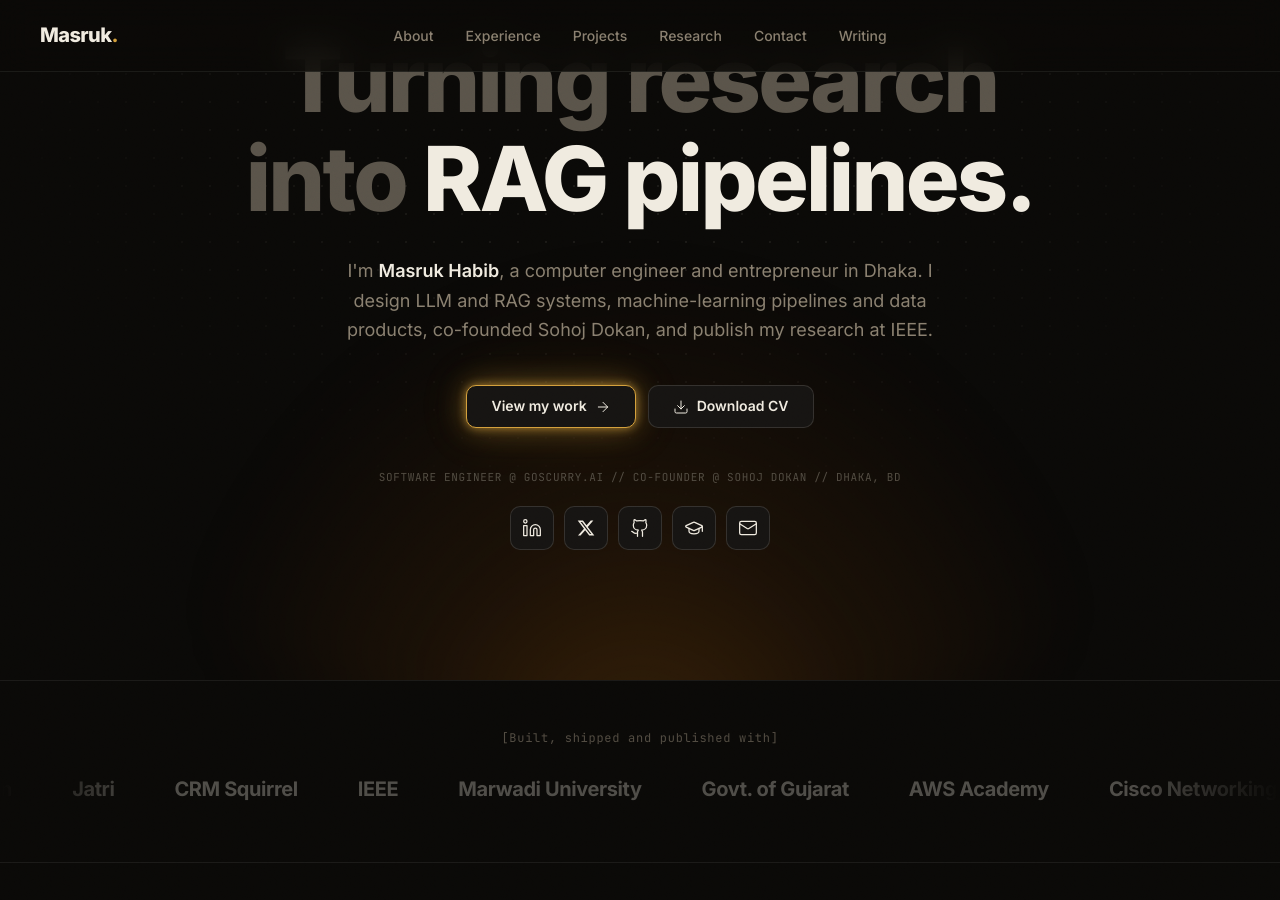
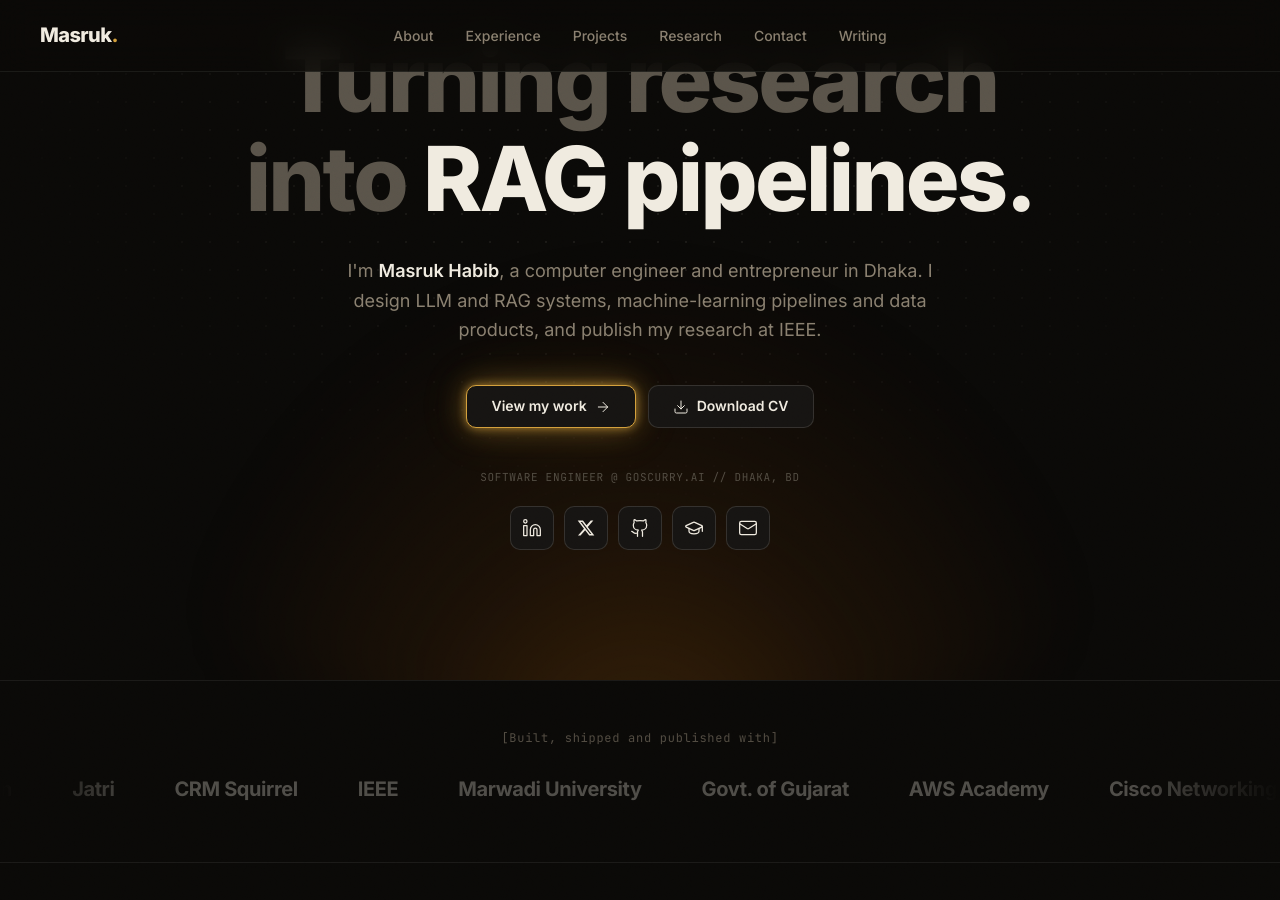
Before and after one commit to MasrukHabib/MasrukHabib.github.io, a Jekyll site: the page built from index.html, in a window 1280 px wide and 900 px high, scrolled down 220 px. Built offline with Jekyll 4.4.1, drawn with Linux system fonts in a browser that asks for light colours; some of the changed text lies outside the part shown.

Commit message:
Keep Sohoj Dokan only in the home page logo strip

```diff
--- a/_includes/head-home.html
+++ b/_includes/head-home.html
@@ -1,5 +1,5 @@
   <title>Masruk Habib | Computer Engineer, Entrepreneur & Machine Learning Researcher</title>
-  <meta name="description" content="Portfolio of Masruk Habib, Computer Engineer and Entrepreneur, Co-Founder of Sohoj Dokan, Software Engineer at GoScurry.ai, AI/ML & LLM researcher. IEEE-published researcher, hackathon winner, based in Dhaka, Bangladesh." />
+  <meta name="description" content="Portfolio of Masruk Habib, Computer Engineer and Entrepreneur, Software Engineer at GoScurry.ai, AI/ML & LLM researcher. IEEE-published researcher, hackathon winner, based in Dhaka, Bangladesh." />
   <meta name="author" content="Masruk Habib" />
   <link rel="canonical" href="{{ site.url }}/" />
   <meta property="og:title" content="Masruk Habib | Computer Engineer, Entrepreneur & ML Researcher" />
--- a/index.html
+++ b/index.html
@@ -14,13 +14,13 @@ layout: default
         </h1>
         <p class="hero-lead reveal">
           I'm <strong>Masruk Habib</strong>, a computer engineer and entrepreneur in Dhaka. I design LLM and RAG systems,
-          machine-learning pipelines and data products, co-founded Sohoj Dokan, and publish my research at IEEE.
+          machine-learning pipelines and data products, and publish my research at IEEE.
         </p>
         <div class="hero-actions reveal">
           <a href="#projects" class="btn btn-primary">View my work{% include icon.html name="arrow-right" px=16 %}</a>
           <a href="{{ cv }}" target="_blank" rel="noopener" class="btn btn-secondary">{% include icon.html name="download" px=16 %}Download CV</a>
         </div>
-        <p class="hero-meta mono reveal">SOFTWARE ENGINEER @ GOSCURRY.AI // CO-FOUNDER @ SOHOJ DOKAN // DHAKA, BD</p>
+        <p class="hero-meta mono reveal">SOFTWARE ENGINEER @ GOSCURRY.AI // DHAKA, BD</p>
         <ul class="hero-socials reveal" aria-label="Profiles">
           <li><a href="https://www.linkedin.com/in/masruk-habib" target="_blank" rel="noopener" aria-label="LinkedIn">{% include icon.html name="linkedin" px=20 %}</a></li>
           <li><a href="https://x.com/masruk_habib" target="_blank" rel="noopener" aria-label="X">{% include icon.html name="x-brand" px=20 %}</a></li>
@@ -67,7 +67,7 @@ layout: default
             </picture>
             <div class="profile-id">
               <h3>Masruk Habib</h3>
-              <p class="arch-meta">CO-FOUNDER @ SOHOJ DOKAN // SOFTWARE ENGINEER @ GOSCURRY.AI // ENTREPRENEUR</p>
+              <p class="arch-meta">SOFTWARE ENGINEER @ GOSCURRY.AI // ENTREPRENEUR</p>
             </div>
             <a href="{{ cv }}" target="_blank" rel="noopener" class="btn btn-secondary btn-sm">{% include icon.html name="download" px=16 %}Download CV</a>
           </div>
```
Also changed, not shown: other parts of index.html (+4 -1 lines).
